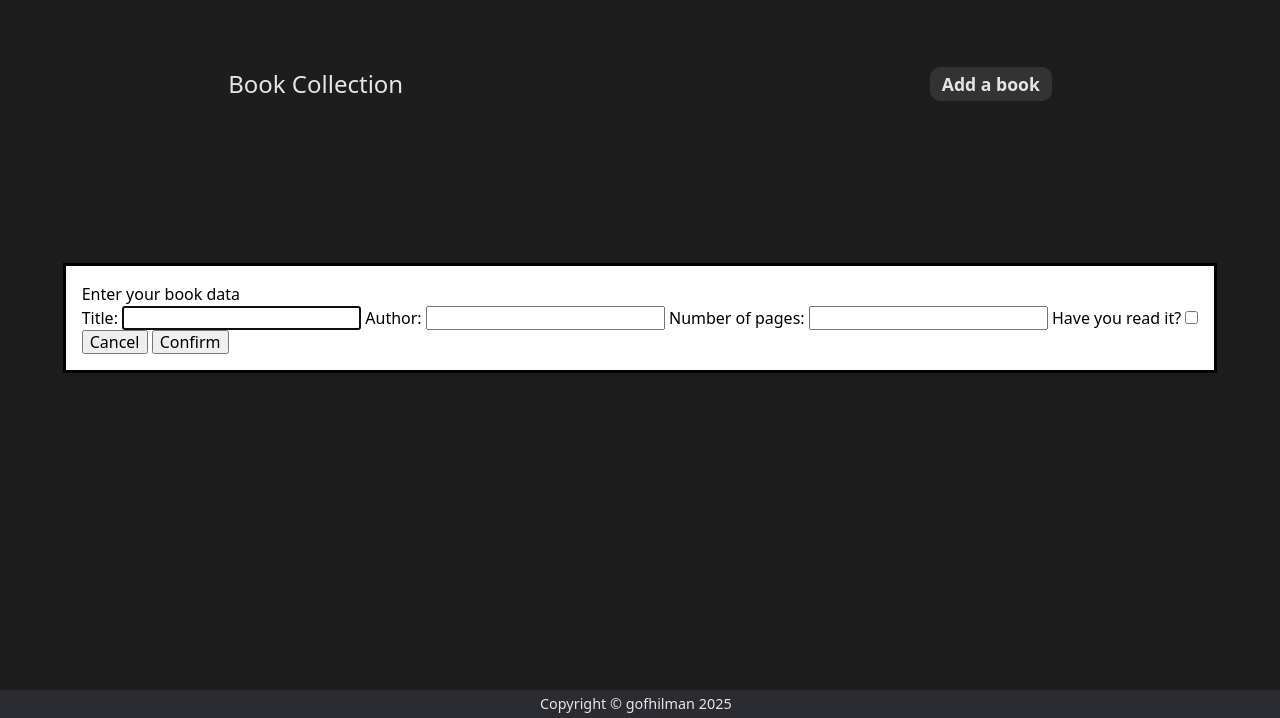
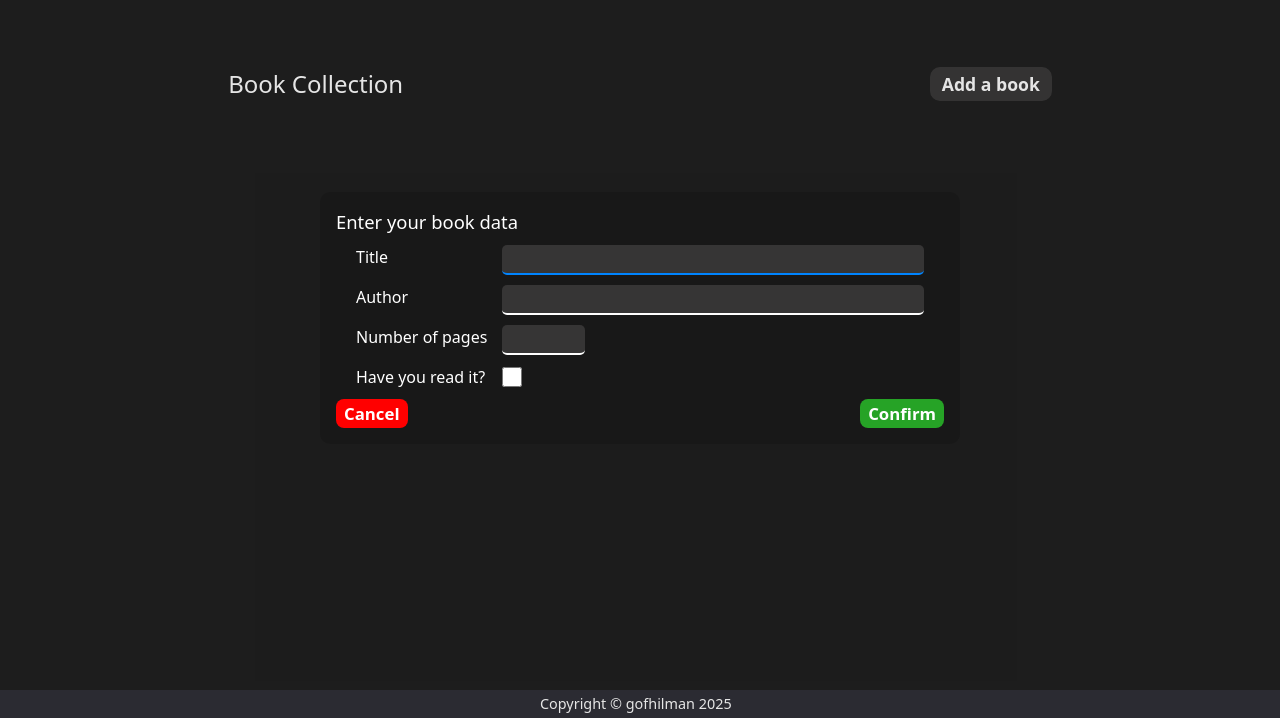
Before and after one commit to gofhilman/odin-library, a website: page index.html in a window 1280 px wide. Both pictures are taken after a click on the button "Add a book". Shown: the part 82-800 px from the top of the page. Drawn offline with nearby package versions, Linux system fonts and the light colour scheme.

Commit message:
Finalize styling the project

```diff
--- a/index.html
+++ b/index.html
@@ -17,25 +17,17 @@
             <form action="">
                 <p>Enter your book data</p>
                 <div class="form-body">
-                    <label for="book-title">
-                        <span>Title:</span>
-                        <input type="text" id="book-title" name="book-title">
-                    </label>
-                    <label for="book-author">
-                        <span>Author:</span>
-                        <input type="text" id="book-author" name="book-author">
-                    </label>
-                    <label for="book-pages">
-                        <span>Number of pages:</span>
-                        <input type="number" id="book-pages" name="book-pages">
-                    </label>
-                    <label for="book-read">
-                        <span>Have you read it?</span>
-                        <input type="checkbox" id="book-read" name="book-read" value="true">
-                    </label>
+                    <label for="book-title">Title</label>
+                    <input type="text" id="book-title" name="book-title">
+                    <label for="book-author">Author</label>
+                    <input type="text" id="book-author" name="book-author">
+                    <label for="book-pages">Number of pages</label>
+                    <input type="number" id="book-pages" name="book-pages">
+                    <label for="book-read">Have you read it?</label>
+                    <input type="checkbox" id="book-read" name="book-read" value="true">
                 </div>
                 <div class="form-submit">
-                    <button formmethod="dialog">Cancel</button>
+                    <button formmethod="dialog" id="cancel">Cancel</button>
                     <button id="confirm">Confirm</button>
                 </div>
             </form>
--- a/styles.css
+++ b/styles.css
@@ -2,7 +2,10 @@
 
 :root {
     line-height: 1.5;
-
+    --bg-darker-color: rgba(25, 25, 25, 0.975);
+    --bg-alt-color: rgba(59, 59, 72, 0.619);
+    --highlight-color: rgba(98, 97, 97, 0.395);
+    --green: rgb(38, 163, 38);
 }
 
 h1, h2, h3, h4, h5, figure, p, ol, ul {
@@ -40,7 +43,7 @@ body {
 }
 
 header {
-    background-color: rgba(59, 59, 72, 0.619);
+    background-color: var(--bg-alt-color);
     width: 100%;
     display: flex;
     gap: 15px;
@@ -55,6 +58,89 @@ h1 {
 
 main {
     width: clamp(60ch, 75%, 90ch);
+}
+
+dialog {
+    width: clamp(45ch, 50%, 75ch);
+    color: white;
+    background-color: var(--bg-darker-color);
+    border: none;
+    border-radius: 10px;
+}
+
+dialog p {
+    font-size: 1.15rem;
+    font-weight: 500;
+}
+
+.form-body {
+    display: grid;
+    grid-template-columns: max-content auto;
+    gap: 10px 15px;
+    margin: 10px 20px;
+}
+
+label {
+    font-weight: 450;
+}
+
+dialog input {
+    padding: 0.3rem;
+    color: white;
+    background-color: var(--highlight-color);
+    border-style: none;
+    border-radius: 5px;
+    border-bottom: 2px solid white;
+}
+
+dialog input:focus {
+    outline: none;
+    border-bottom: 2px solid rgb(0, 132, 255);
+}
+
+#book-pages {
+    justify-self: start;
+    width: 9ch;
+}
+
+#book-read {
+    justify-self: start;
+    align-self: center;
+    width: 20px;
+    height: 20px;
+}
+
+.form-submit {
+    display: flex;
+    justify-content: space-between;
+}
+
+.form-submit button {
+    color: white;
+    padding: 5px 8px;
+    border: none;
+    border-radius: 8px;
+    font-size: 1.05rem;
+    font-weight: 600;
+    cursor: pointer;
+}
+
+#cancel {
+    background-color: red;
+}
+
+#cancel:hover {
+    color: red;
+    background-color: white;
+}
+
+#confirm {
+    background-color: var(--green);
+}
+
+#confirm:hover {
+    color: var(--green);
+    background-color: white;
 }
 
 .table-heading {
@@ -73,12 +159,17 @@ h2 {
 #add-book {
     padding: 7px 12px;
     color: white;
-    background-color: rgba(98, 97, 97, 0.395);
+    background-color: var(--highlight-color);
     border: none;
     border-radius: 10px;
     font-size: 1.1rem;
     font-weight: 600;
     cursor: pointer;
+}
+
+#add-book:hover {
+    color: var(--bg-darker-color);
+    background-color: white;
 }
 
 table {
@@ -90,10 +181,11 @@ table {
 th, td {
     border-radius: 3px;
     padding: 0.3rem;
+    height: 36px;
 }
 
 thead {
-    background-color: rgba(98, 97, 97, 0.395);
+    background-color: rgba(126, 121, 121, 0.489);
 }
 
 th:nth-child(1), th:nth-child(2) {
@@ -105,19 +197,27 @@ th:nth-child(3), th:nth-child(4), th:nth-child(5) {
 }
 
 tbody {
-    background-color: rgba(126, 121, 121, 0.489);
+    background-color: var(--highlight-color);
 }
 
 td:nth-child(3) {
     text-align: right;
 }
 
-td:nth-child(4), td:nth-child(5) {
-    text-align: center;
+td:nth-child(4) {
+    display: flex;
+    justify-content: center;
+    align-items: center;
 }
 
 td:nth-child(5) {
+    text-align: center;
     padding: 0;
+}
+
+td > input {
+    width: 18px;
+    height: 18px;
 }
 
 td > button {
@@ -125,13 +225,19 @@ td > button {
     padding: 3px 5px;
     border: none;
     border-radius: 3px;
-    font-size: 1rem;
+    font-size: 0.9rem;
     font-weight: 500;
     cursor: pointer;
+    vertical-align: text-bottom;
+}
+
+td > button:hover {
+    background-color: red;
+    color: white;
 }
 
 footer {
-    background-color: rgba(59, 59, 72, 0.619);
+    background-color: var(--bg-alt-color);
     width: 100%;
     padding: 3px max(2rem, 50vw - 200px / 2);
     font-size: 0.9rem;
```
